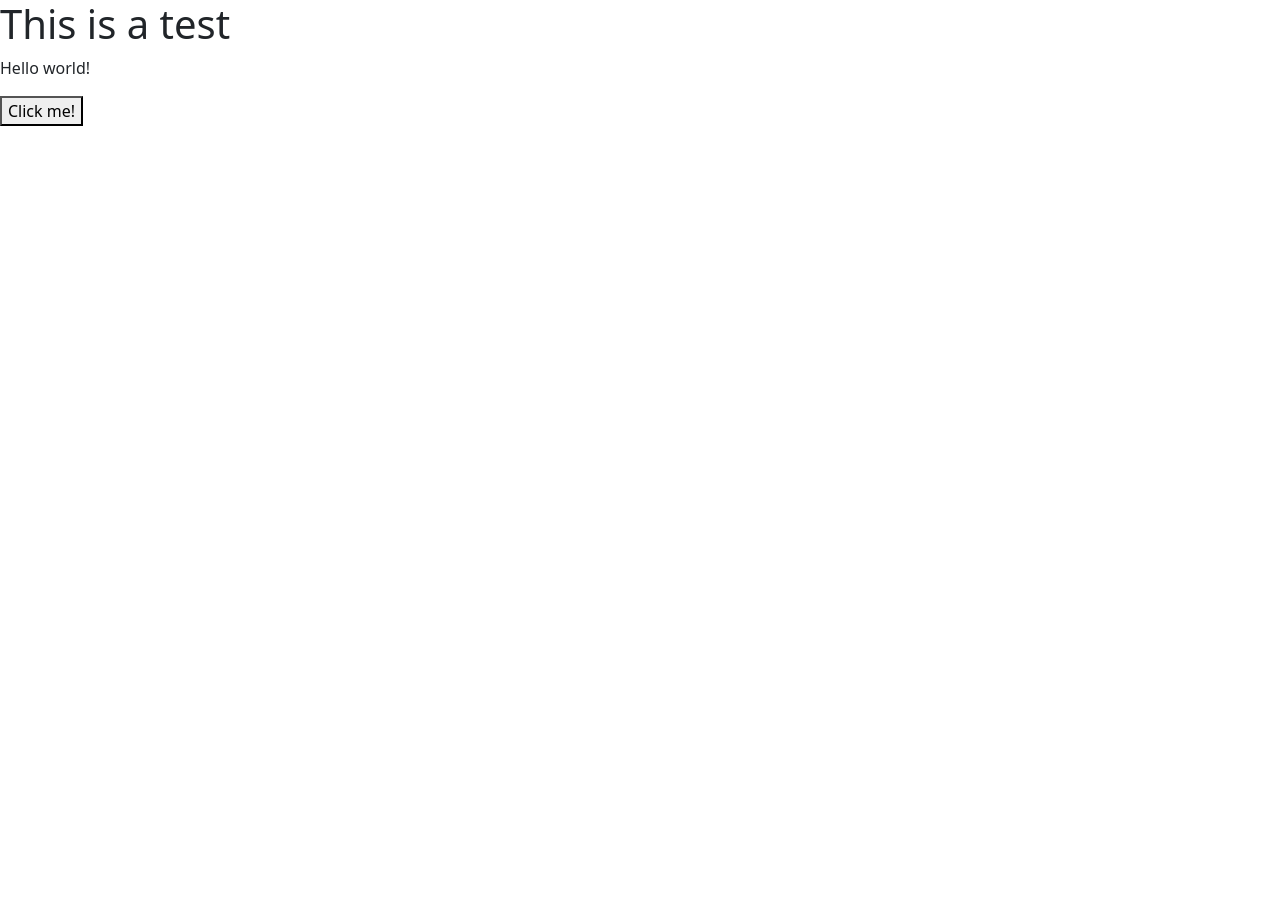
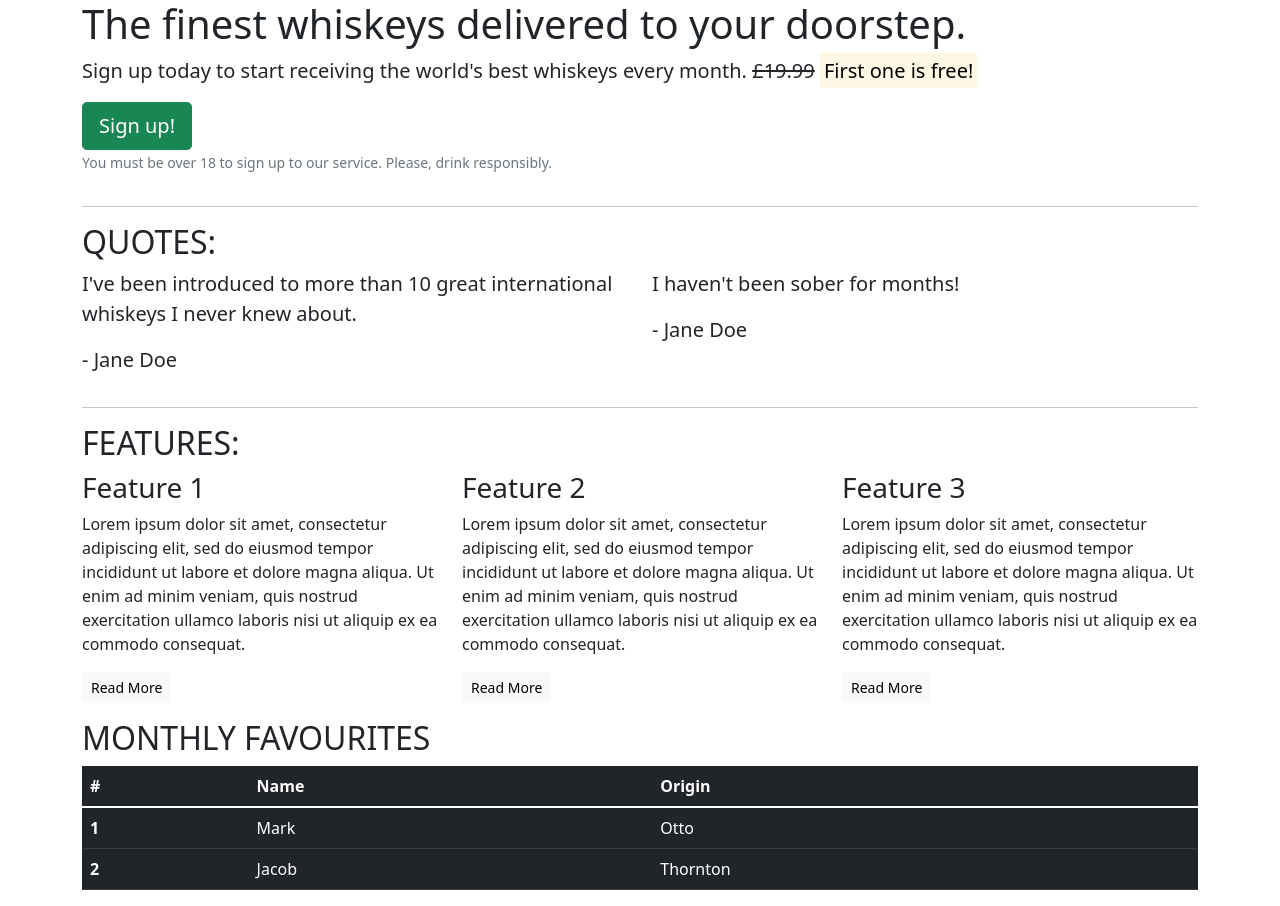
Before and after one commit to antoniog675/My-First-Bootstrap-Site, a plain HTML site: page index.html in a window 1280 px wide. Before the commit the page ends 800 px from the top, so only its background shows below. Drawn offline with nearby package versions, Linux system fonts and the light colour scheme.

Commit message:
Practice css and grid with bootstrap, learnt col col-md-6 col-lg-3

```diff
--- a/index.html
+++ b/index.html
@@ -6,12 +6,107 @@
     <meta name="viewport" content="width=device-width, initial-scale=1.0">
     <link href="https://cdn.jsdelivr.net/npm/bootstrap@5.1.3/dist/css/bootstrap.min.css" rel="stylesheet" integrity="sha384-1BmE4kWBq78iYhFldvKuhfTAU6auU8tT94WrHftjDbrCEXSU1oBoqyl2QvZ6jIW3" crossorigin="anonymous">
     <script src="https://cdn.jsdelivr.net/npm/bootstrap@5.1.3/dist/js/bootstrap.bundle.min.js" integrity="sha384-ka7Sk0Gln4gmtz2MlQnikT1wXgYsOg+OMhuP+IlRH9sENBO0LRn5q+8nbTov4+1p" crossorigin="anonymous"></script>
-    <title>Document</title>
+    <title>Whiskey Drop | Taste a new whisky every month</title>
 </head>
 <body>
-    <h1>This is a test</h1>
-    <p>Hello world!</p>
-    <button>Click me!</button>
+    <article class="container">
+        <!-- Callout -->
+        <div class="row">
+            <div class="col-12">
+                <section class="callout">
+                    <h1>The finest whiskeys delivered to your doorstep.</h1>
+                    <p class="lead">Sign up today to start receiving the world's best whiskeys every month. <s>£19.99</s> <strong><mark>First one is free!</mark></strong></p>
+                    <button class="btn btn-success btn-lg">Sign up!</button>
+                    <p class="text-muted"><small>You must be over 18 to sign up to our service. Please, drink responsibly.</small></p>
+                </section>
+            </div>
+        </div>
+        <!-- /.callout -->
+        <hr>
+
+        <!-- Quotes -->
+        <section class="quotes">
+            <div class="row">
+                <div class="col-12">
+                    <h2 class="text-uppercase">Quotes:</h2>
+                </div>
+            </div>
+            <div class="row">
+                <div class="col-12 col-md-6">
+                    <blockquote class="blockquote">
+                        <p>I've been introduced to more than 10 great international whiskeys I never knew about.</p>
+                        <p>- Jane Doe</p>
+                    </blockquote>
+                </div>
+                <div class="col-12 col-md-6">
+                    <blockquote class="blockquote">
+                        <p>I haven't been sober for months!</p>
+                        <p>- Jane Doe</p>
+                    </blockquote>
+                </div>
+            </div>
+        </section>
+        <!-- /.quotes -->
+        <hr>
+
+        <!-- Features -->
+        <section class="features">
+            <div class="row">
+                <div class="col-12">
+                    <h2 class="text-uppercase">Features:</h2>
+                </div>
+            </div>
+            <div class="row">
+                <div class="col-12 col-md-6 col-lg-4">
+                    <div class="feature">
+                        <h3>Feature 1</h3>
+                        <p>Lorem ipsum dolor sit amet, consectetur adipiscing elit, sed do eiusmod tempor incididunt ut labore et dolore magna aliqua. Ut enim ad minim veniam, quis nostrud exercitation ullamco laboris nisi ut aliquip ex ea commodo consequat.</p>
+                        <p><a class="btn btn-sm btn-light">Read More</a></p>
+                    </div>
+                </div>
+                <div class="col-12 col-md-6 col-lg-4">
+                    <div class="feature">
+                        <h3>Feature 2</h3>
+                        <p>Lorem ipsum dolor sit amet, consectetur adipiscing elit, sed do eiusmod tempor incididunt ut labore et dolore magna aliqua. Ut enim ad minim veniam, quis nostrud exercitation ullamco laboris nisi ut aliquip ex ea commodo consequat.</p>
+                        <p><a class="btn btn-sm btn-light">Read More</a></p>
+                    </div>
+                </div>
+                <div class="col-12 d-md-none d-lg-block col-lg-4">
+                    <div class="feature">
+                        <h3>Feature 3</h3>
+                        <p>Lorem ipsum dolor sit amet, consectetur adipiscing elit, sed do eiusmod tempor incididunt ut labore et dolore magna aliqua. Ut enim ad minim veniam, quis nostrud exercitation ullamco laboris nisi ut aliquip ex ea commodo consequat.</p>
+                        <p><a class="btn btn-sm btn-light">Read More</a></p>
+                    </div>
+                </div>
+            </div>
+        </section>
+        <!-- /.features -->
+
+        <section>
+            <h2 class="text-uppercase">Monthly favourites</h2>
+            <table class="table table-dark">
+                <thead>
+                  <tr>
+                    <th scope="col">#</th>
+                    <th scope="col">Name</th>
+                    <th scope="col">Origin</th>
+                  </tr>
+                </thead>
+                <tbody>
+                  <tr>
+                    <th scope="row">1</th>
+                    <td>Mark</td>
+                    <td>Otto</td>
+                  </tr>
+                  <tr>
+                    <th scope="row">2</th>
+                    <td>Jacob</td>
+                    <td>Thornton</td>
+                  </tr>
+                </tbody>
+              </table>
+        </section>
+    </article>
 
 </body>
 </html>
```
